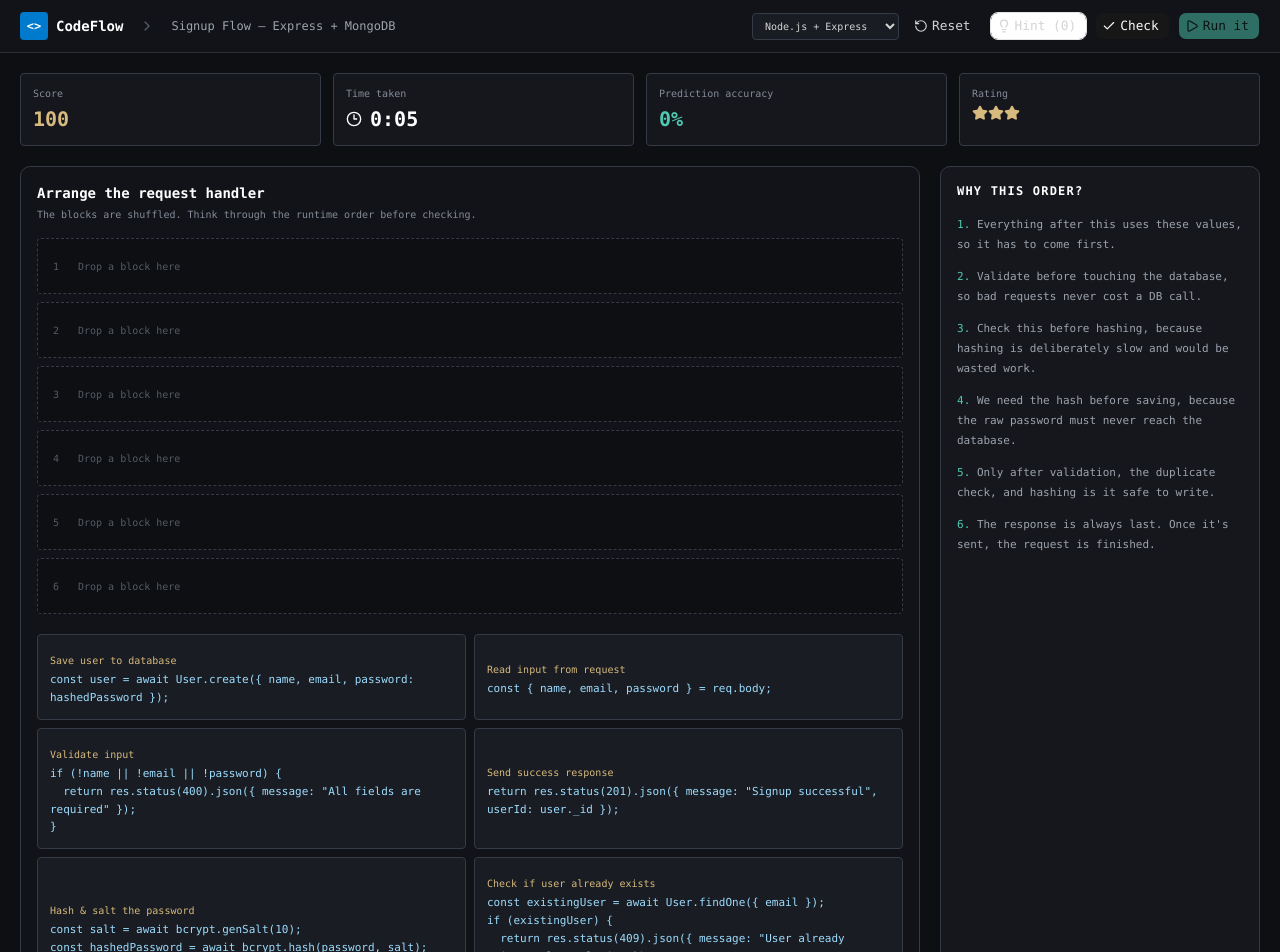
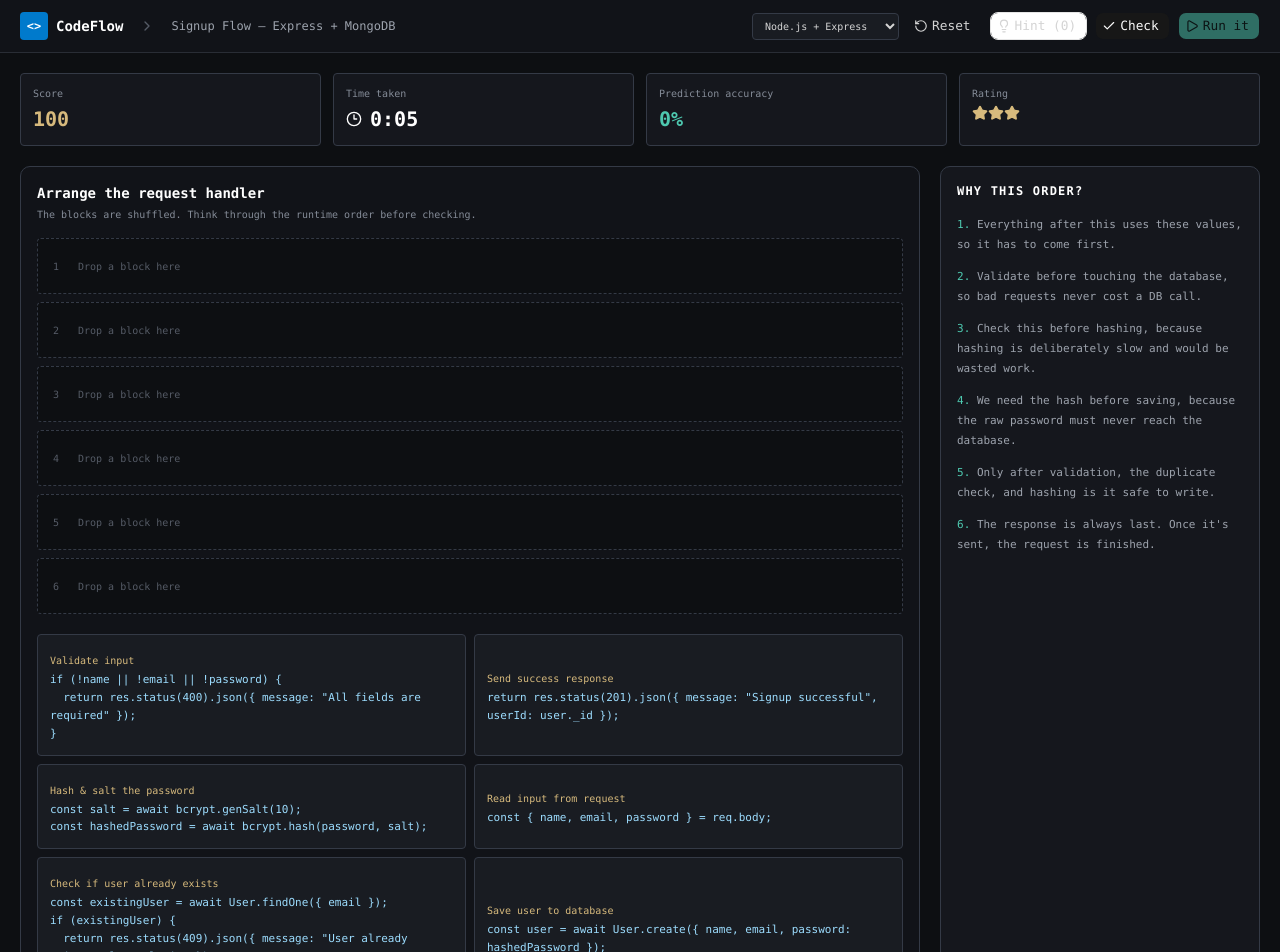
Before and after one commit to Anubhavsaxena2004/codeflow, a Next.js app: page /challenge/signup in a window 1280 px wide. Shown: the top 952 px of the page. Built offline with nearby package versions, Linux system fonts and the light colour scheme.

Commit message:
feat: add dynamic block shuffling in CodeFlowApp
Added state and effect to shuffle challenge blocks on component mount.

V0-Chat-Id: shJD5FI1sbm

```diff
--- a/components/codeflow-app.tsx
+++ b/components/codeflow-app.tsx
@@ -44,7 +44,16 @@ export default function CodeFlowApp({ challenge = signupChallenge }: { challenge
   const [language, setLanguage] = useState<Language>('express'); const [slots, setSlots] = useState<(string | undefined)[]>(Array(order.length).fill(undefined)); const [checked, setChecked] = useState(false); const [checkAttempts, setCheckAttempts] = useState(0); const [runOpen, setRunOpen] = useState(false); const [hints, setHints] = useState(0); const [predictions, setPredictions] = useState({ correct: 0, total: 0 }); const [started, setStarted] = useState(Date.now()); const [elapsed, setElapsed] = useState(0); const [reflected, setReflected] = useState(false)
   useEffect(() => { const id = window.setInterval(() => setElapsed(Math.floor((Date.now() - started) / 1000)), 1000); return () => window.clearInterval(id) }, [started])
   useEffect(() => { const saved = localStorage.getItem('codeflow-progress'); if (saved) { try { setPredictions(JSON.parse(saved).predictions ?? { correct: 0, total: 0 }) } catch { /* ignore malformed local progress */ } } }, [])
-  const blocks = useMemo(() => [...challenge.blocks.filter((block) => !block.id.startsWith('bad-'))].sort(() => Math.random() - 0.5), [challenge])
+  const initialBlocks = useMemo(() => challenge.blocks.filter((block) => !block.id.startsWith('bad-')), [challenge])
+  const [blocks, setBlocks] = useState(initialBlocks)
+  useEffect(() => {
+    const shuffled = [...initialBlocks]
+    for (let index = shuffled.length - 1; index > 0; index -= 1) {
+      const swapIndex = Math.floor(Math.random() * (index + 1))
+      ;[shuffled[index], shuffled[swapIndex]] = [shuffled[swapIndex], shuffled[index]]
+    }
+    setBlocks(shuffled)
+  }, [initialBlocks])
   const completed = checked && slots.every((id, index) => id === order[index]); const score = Math.max(0, 100 - Math.max(0, checkAttempts - (completed ? 0 : 1)) * 10 - hints * 15); const stars = score >= 90 ? 3 : score >= 70 ? 2 : 1
   const persist = (next: { correct: number; total: number }) => { setPredictions(next); localStorage.setItem('codeflow-progress', JSON.stringify({ predictions: next, completed: true, score, stars, elapsed })) }
   const place = (id: string) => { const next = [...slots]; const old = next.indexOf(id); if (old >= 0) next[old] = undefined; const empty = next.findIndex((slot) => !slot); if (empty >= 0) next[empty] = id; setSlots(next); setChecked(false) }
```
